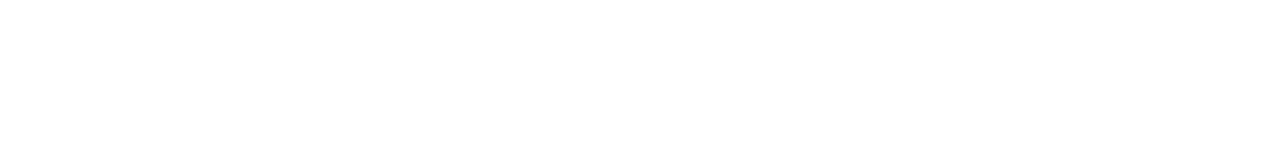
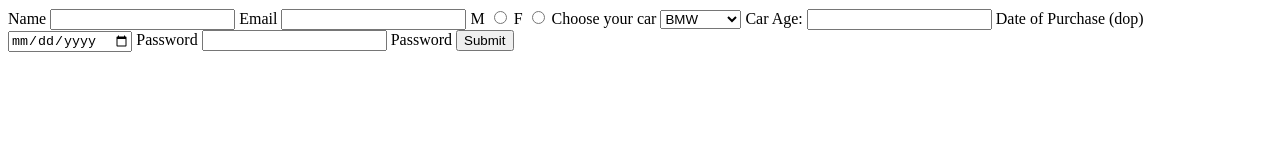
Before and after one commit to acciojob/car-insurance-form-Arpitarora01, a website: page main.html in a window 1280 px wide. Drawn offline with Linux system fonts and the light colour scheme.

Commit message:
created a submission

```diff
--- a/main.html
+++ b/main.html
@@ -8,6 +8,31 @@
 
 <body>
 	<!-- the entire body must be written by student -->
+	<form method="post">
+		<label for="name">Name</label>
+		<input id="name" type="text"  required>
+		<label for="email">Email</label>
+		<input id="email" type="email"  required>
+		<label for="gender_m">M</label>
+		<input id="gender_m" type="radio" name="gender" required>
+		<label for="gender_f">F</label>
+		<input id="gender_f" type="radio" name="gender" required>
+		<label for="cars">Choose your car</label>
+		<select id="cars">
+			<option>BMW</option>
+			<option>Audi</option>
+			<option>Mercedez</option>
+		</select>
+		<label for="carage">Car Age:</label>
+		<input id="carage" type="number"  required>
+		<label for="dop">Date of Purchase (dop)</label>
+		<input id="dop" type="date"  required>
+		<label for="password">Password</label>
+		<input id="password" type="password"  required>
+		<label for="password">Password</label>
+		<button type="submit">Submit</button>
+
+	</form>
     <script type="text/javascript" src="./script.js">
 </script>
 
```
